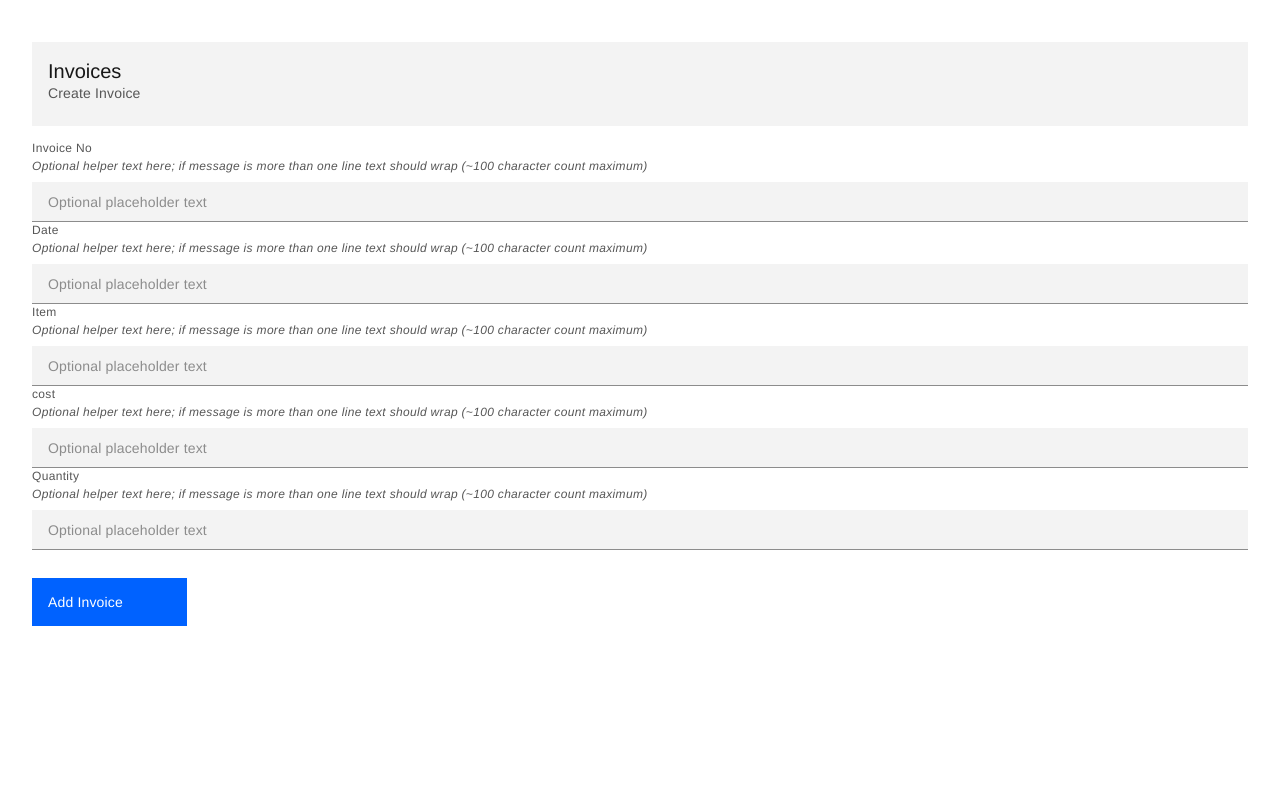
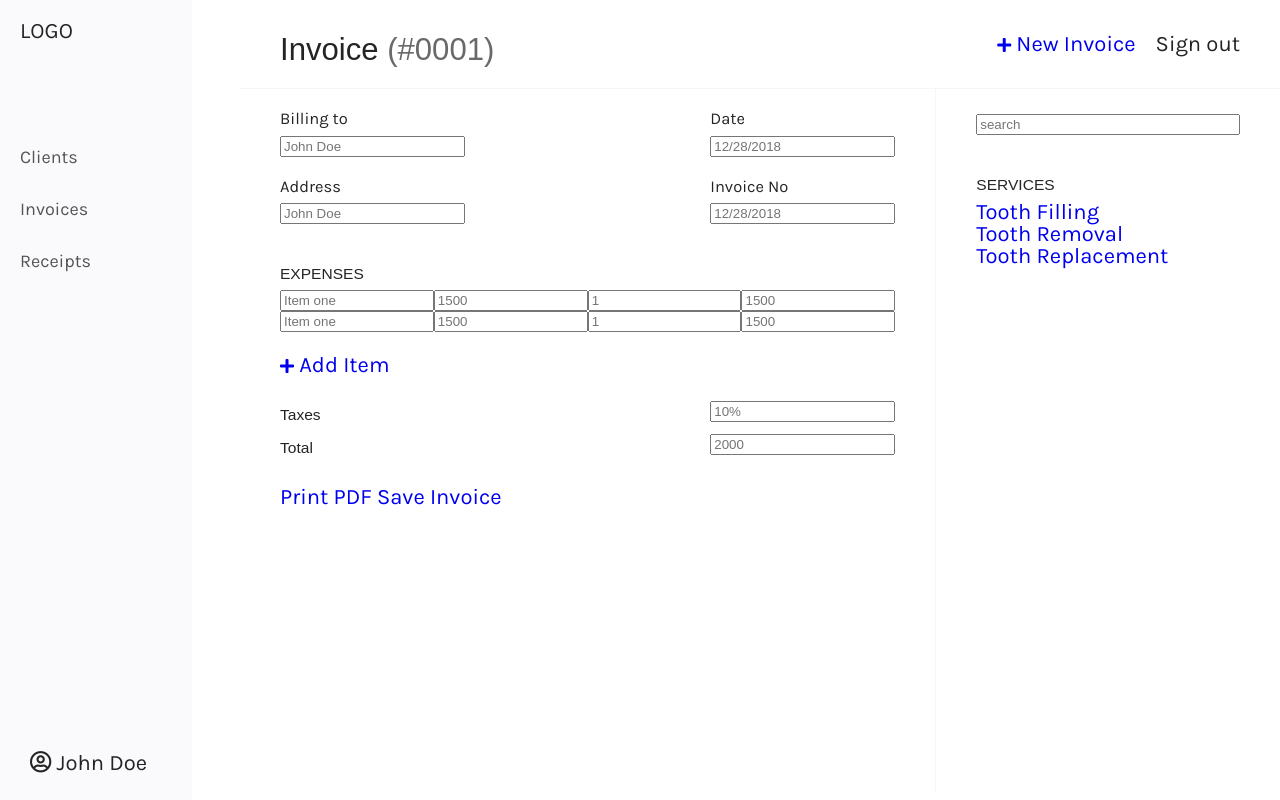
Before and after one commit to momanyisamuel/dms, a Node server app: page /invoices/add in a window 1280 px wide. Run offline with Node 20, Linux system fonts and the light colour scheme; some libraries are stand-ins or nearby versions; some web fonts are replaced.

Commit message:
CRUD invoice added

```diff
--- a/routes/invoice.js
+++ b/routes/invoice.js
@@ -21,14 +21,16 @@ router.get('/add', (req, res) => res.render('add'))
 //add an invoice
 router.post('/add', (req, res) => {
 
-    let { invoiceno, date, item, cost, quantity } = req.body;
+    let { invoiceno, invoicedate, customername, customeraddress, invoiceprice, invoicetax, invoicetotal } = req.body;
 
     Invoice.create({
-        invoiceno,
-        date,
-        item,
-        cost,
-        quantity
+      invoiceno,
+      invoicedate,
+      customername,
+      customeraddress,
+      invoiceprice,
+      invoicetax,
+      invoicetotal
     })
     .then(invoice => res.redirect('/invoices'))
     .catch(err => console.log(err))
--- a/views/add.handlebars
+++ b/views/add.handlebars
@@ -1,52 +1,104 @@
- <div class="bx--grid">
+ <div class="wrapper">
+        <div class="sidebar">
+            <a href="#" class="sidebar-logo">LOGO</a>
 
-        <br><br><br>
-        <div class="bx--data-table-header">
-            <h4 class="bx--data-table-header__title">Invoices</h4>
-            <p class="bx--data-table-header__description">Create Invoice</p>
+            <ul class="sidebar-menu">
+                <li><a href="#">Clients</a></li>
+                <li><a href="invoices.html">Invoices</a></li>
+                <li><a href="#">Receipts</a></li>
+            </ul>
+
+            <div class="sidebar-user">
+                <p><i class="far fa-user-circle"></i> John Doe</p>
+            </div>
+        </div>
+        <div class="main-section">
+            <div class="top-bar">
+                <div class="top-bar--title">
+                    <h3>Invoice <span style="color:dimgrey">(#0001)</span> </h3>
+                </div>
+                <ul class="top-bar--nav">
+                    <li><a href="addinvoice.html"><i class="fas fa-plus"></i> New Invoice</a></li>
+                    <li><a href="#" class="black">Sign out</a></li>
+                </ul>
             </div>
 
+            <div class="main-content">
+
+                <div class="invoice-form">
                     <br>
-        <form action="/invoices/add" method="POST">
-            <div class="bx--form-item">
-                <label for="text-input-3" class="bx--label">Invoice No</label>
-                <div class="bx--form__helper-text">
-                    Optional helper text here; if message is more than one line text should wrap (~100 character count maximum)
+                    <form action="">
+                        <div class="invoice-form--address">
+                            <div class="invoice-form--name">
+                                <label for="name">Billing to</label>
+                                <input type="text" name="customername" placeholder="John Doe"><br>
+                                <label for="name">Address</label>
+                                <input type="text" name="customeraddress" placeholder="John Doe">
                             </div>
-                <input id="text-input-3"  name="invoiceno" type="text" class="bx--text-input" placeholder="Optional placeholder text">
+                            <div class="invoice-form--date">
+                                <label for="date">Date</label>
+                                <input type="text" name="invoicedate" placeholder="12/28/2018"><br>
+                                <label for="date">Invoice No</label>
+                                <input type="text" name="invoiceno" placeholder="12/28/2018">
                             </div>
-            <div class="bx--form-item">
-                <label for="text-input-3" class="bx--label">Date</label>
-                <div class="bx--form__helper-text">
-                    Optional helper text here; if message is more than one line text should wrap (~100 character count maximum)
                         </div>
-                <input id="text-input-3" name="date" type="text" class="bx--text-input" placeholder="Optional placeholder text">
+                        <div class="invoice-form--items">
+                            <h4>EXPENSES</h4>
+                            <div class="invoice-form--item">
+                                <label for="date"></label>
+                                <input type="text" name="invoiceitem" placeholder="Item one">
+                                <label for="date"></label>
+                                <input type="text" name="invoiceprice" placeholder="1500">
+                                <label for="date"></label>
+                                <input type="text" name="quantity" placeholder="1">
+                                <label for="date"></label>
+                                <input type="text" name="taxtotal" placeholder="1500">
                             </div>
-            <div class="bx--form-item">
-                <label for="text-input-3" class="bx--label">Item</label>
-                <div class="bx--form__helper-text">
-                    Optional helper text here; if message is more than one line text should wrap (~100 character count maximum)
+                            <div class="invoice-form--item">
+                                <label for="invoiceitem"></label>
+                                <input type="text" name="invoiceitem" placeholder="Item one">
+                                <label for="invoiceprice"></label>
+                                <input type="text" name="invoiceprice" placeholder="1500">
+                                <label for="quantity"></label>
+                                <input type="text" name="quantity" placeholder="1">
+                                <label for="taxtotal"></label>
+                                <input type="text" name="taxtotal" placeholder="1500">
+                            </div><br>
+                            <a href="#"><i class="fas fa-plus"></i> Add Item</a>
+                        </div><br>
+                        <div class="invoice-form--summary">
+                            <!-- <div class="invoice-form--option">
+                                <h4>Subtotal</h4>
+                                <h4>2000</h4>
+                            </div> -->
+                            <div class="invoice-form--option">
+                                <h4>Taxes</h4>
+                                <span><input type="text" name="invoicetax" placeholder="10%"></span>
                             </div>
-                <input id="text-input-3" name="item" type="text" class="bx--text-input" placeholder="Optional placeholder text">
+                            <div class="invoice-form--option">
+                                <h4>Total</h4>
+                                <span><input type="text" name="invoicetotal" placeholder="2000"></span>
                             </div>
-            <div class="bx--form-item">
-                <label for="text-input-3" class="bx--label">cost</label>
-                <div class="bx--form__helper-text">
-                    Optional helper text here; if message is more than one line text should wrap (~100 character count maximum)
+                        </div> <br>
+                        <a href="#" class="button">Print PDF</a>
+                        <a href="#" class="button">Save Invoice</a>
+                    </form>
                 </div>
-                <input id="text-input-3" name="cost" type="text" class="bx--text-input" placeholder="Optional placeholder text">
+                <div class="invoice-options">
+                    <br>
+                    <div class="searchbar">
+
+                        <input type="search" placeholder="search">
                     </div>
-            <div class="bx--form-item">
-                <label for="text-input-3" class="bx--label">Quantity</label>
-                <div class="bx--form__helper-text">
-                    Optional helper text here; if message is more than one line text should wrap (~100 character count maximum)
+                    <ul class="option--list">
+                        <h4>SERVICES</h4>
+                        <li><a href="#">Tooth Filling</a></li>
+                        <li><a href="#">Tooth Removal</a></li>
+                        <li><a href="#">Tooth Replacement</a></li>
+                    </ul>
                 </div>
-                <input id="text-input-3" name="quantity" type="text" class="bx--text-input" placeholder="Optional placeholder text">
             </div>
 
-            <br><br>
-            <div class="bx--form-item">
-                <button class="bx--btn bx--btn--primary" type="submit">Add Invoice</button>
+
         </div>
-        </form>
     </div>
--- a/views/layouts/main.handlebars
+++ b/views/layouts/main.handlebars
@@ -5,11 +5,12 @@
     <meta name="viewport" content="width=device-width, initial-scale=1.0">
     <meta http-equiv="X-UA-Compatible" content="ie=edge">
     <title>DMS</title>
-    <link rel="stylesheet" href="/css/carbon-components.min.css">
+    <link href="https://fonts.googleapis.com/css?family=Karla" rel="stylesheet">
+    <link rel="stylesheet" href="https://use.fontawesome.com/releases/v5.8.1/css/all.css" integrity="sha384-50oBUHEmvpQ+1lW4y57PTFmhCaXp0ML5d60M1M7uH2+nqUivzIebhndOJK28anvf" crossorigin="anonymous">
+    <link rel="stylesheet" href="css/reset.css">
+    <link rel="stylesheet" href="css/style.css">
 </head>
 <body>
     {{{ body }}}
-
-    <script src="/js/carbon-components.min.js"></script>
 </body>
 </html>
```
Lines whose indentation alone changed are shown as unchanged.
